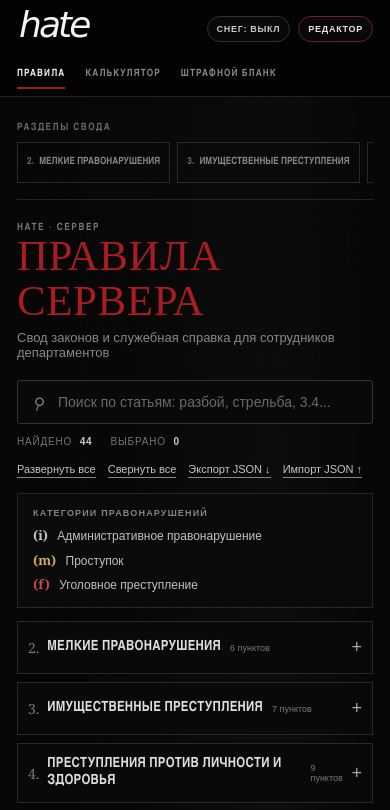
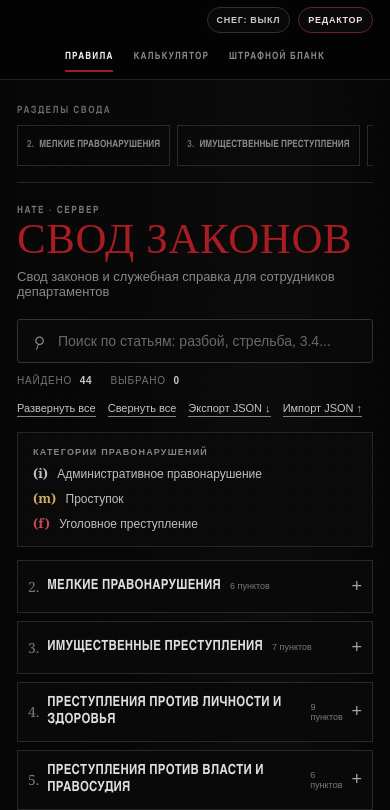
Before and after one commit to etozheilyap/DEPARTMENTHELPER, a plain HTML site: page index.html in a window 390 px wide. Shown: the top 810 px of the page. Drawn offline with Linux system fonts and the light colour scheme.

Commit message:
Center navigation, remove corner logo and title snow

```diff
--- a/index.html
+++ b/index.html
@@ -133,10 +133,10 @@
     body:after{content:"";position:fixed;inset:0;z-index:-1;pointer-events:none;background:linear-gradient(90deg,rgba(0,0,0,.15),transparent 22%,transparent 80%,rgba(0,0,0,.2))}
     .wrap{max-width:1380px;padding-left:28px;padding-right:28px}
     .topbar{position:sticky;top:0;z-index:80;height:62px;background:rgba(4,4,5,.97);backdrop-filter:blur(10px);border:0;border-bottom:1px solid #202023}
-    .topbar-inner{height:62px;display:flex;align-items:center;gap:28px}
+    .topbar-inner{position:relative;height:62px;display:flex;align-items:center;gap:28px}
     .brand{flex:0 0 auto;color:#f4f4f4;text-decoration:none;font-family:"Brush Script MT","Segoe Script",cursive;font-style:italic;font-size:43px;line-height:1;letter-spacing:-.08em;padding:0 2px 7px}
     .brand:hover{color:#fff}
-    .topnav{position:static;z-index:auto;display:flex;align-items:stretch;gap:23px;flex:1;min-width:0;height:100%;padding:0;margin:0;background:transparent;border:0;backdrop-filter:none}
+    .topnav{position:absolute;left:50%;transform:translateX(-50%);z-index:auto;display:flex;align-items:stretch;justify-content:center;gap:23px;flex:0 1 auto;min-width:0;height:100%;padding:0;margin:0;background:transparent;border:0;backdrop-filter:none}
     .topnav a{position:relative;display:flex;align-items:center;padding:2px 0 0;margin:0;border:0;border-radius:0;background:transparent;text-decoration:none;color:#87878a;font-family:"Arial Narrow",Impact,Arial,sans-serif;font-size:12px;font-weight:700;letter-spacing:.11em;white-space:nowrap}
     .topnav a:hover,.topnav a.active{color:#f1f1f1;background:transparent}
     .topnav a.active:after{content:"";position:absolute;left:0;right:0;bottom:0;height:2px;background:#9f1d23}
@@ -257,7 +257,7 @@
       .topbar{height:auto;min-height:58px}
       .topbar-inner{min-height:58px;height:auto;flex-wrap:wrap;gap:8px 15px;padding-top:7px;padding-bottom:7px}
       .brand{font-size:36px}
-      .topnav{order:3;flex-basis:100%;height:31px;gap:20px;overflow-x:auto}
+      .topnav{position:static;left:auto;transform:none;order:3;flex:0 0 100%;flex-basis:100%;height:31px;gap:20px;margin:0 auto;overflow-x:auto}
       .topnav a{font-size:10px;padding:4px 0}
       .topbar-actions{margin-left:auto}
       .topbar-button{font-size:9px;padding:7px 9px}
@@ -300,7 +300,6 @@
 
   <header class="topbar no-print">
     <div class="wrap topbar-inner">
-      <a class="brand" href="#laws" aria-label="На главную">hate</a>
       <nav class="topnav" aria-label="Основная навигация">
         <a class="active" href="#laws">ПРАВИЛА</a>
         <a href="#calculator">КАЛЬКУЛЯТОР</a>
@@ -327,7 +326,7 @@
       <section id="laws" class="law-page">
         <div class="page-heading">
           <div class="page-kicker">HATE · СЕРВЕР</div>
-          <h1 class="page-title">ПРАВИЛА СЕРВЕРА</h1>
+          <h1 class="page-title">СВОД ЗАКОНОВ</h1>
           <p class="page-meta">Свод законов и служебная справка для сотрудников департаментов</p>
         </div>
         <div class="search-row">
@@ -925,7 +924,7 @@
       snowContext.setTransform(ratio,0,0,ratio,0,0);
     }
     function applySnowDust(){
-      document.querySelectorAll('.page-title,.brand,.law-group-head,.card-head,.btn,.topbar-button').forEach(element=>element.classList.add('snow-dusted'));
+      document.querySelectorAll('.law-group-head,.card-head,.btn,.topbar-button').forEach(element=>element.classList.add('snow-dusted'));
     }
     function clearSnowDust(){
       document.querySelectorAll('.snow-dusted').forEach(element=>element.classList.remove('snow-dusted'));
```
